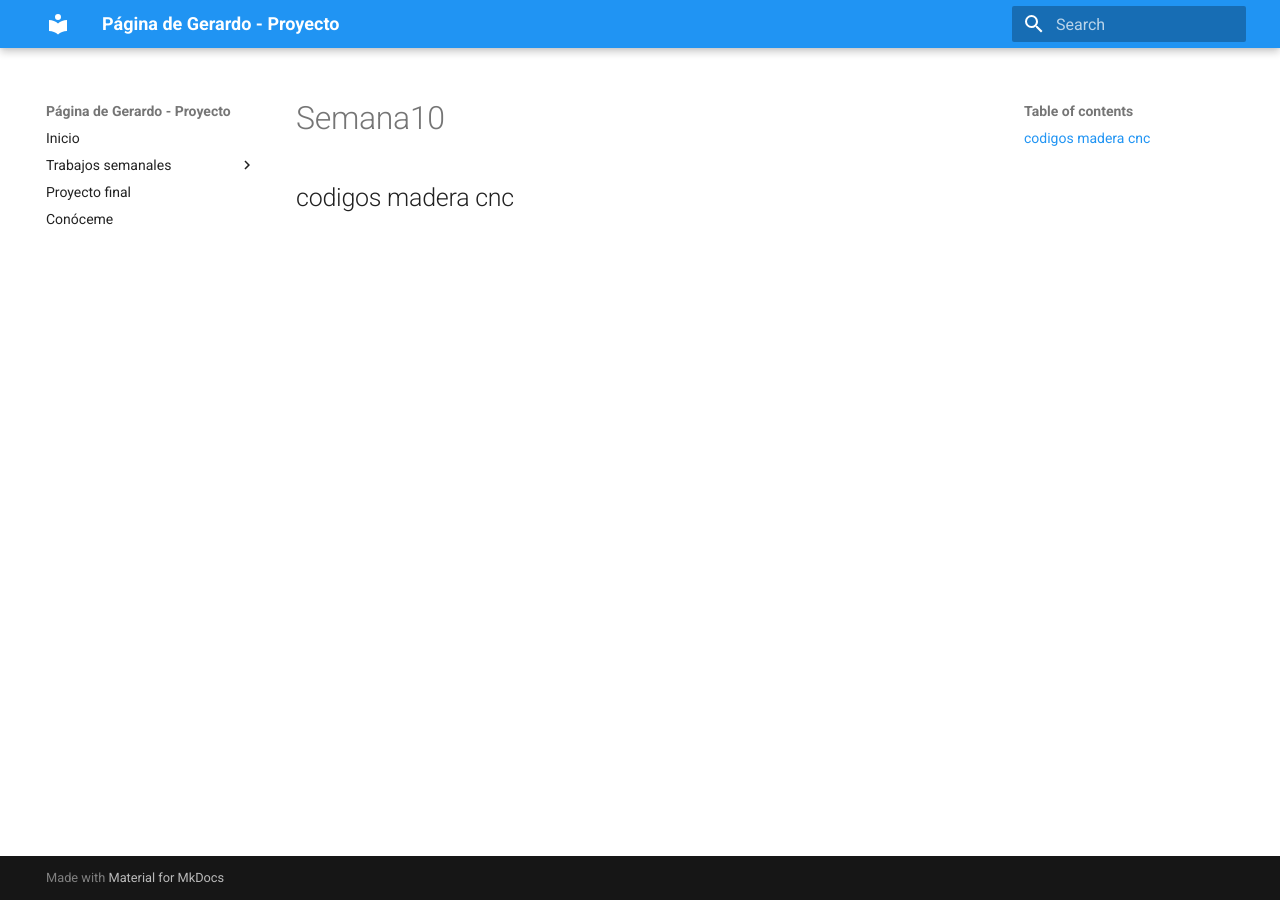
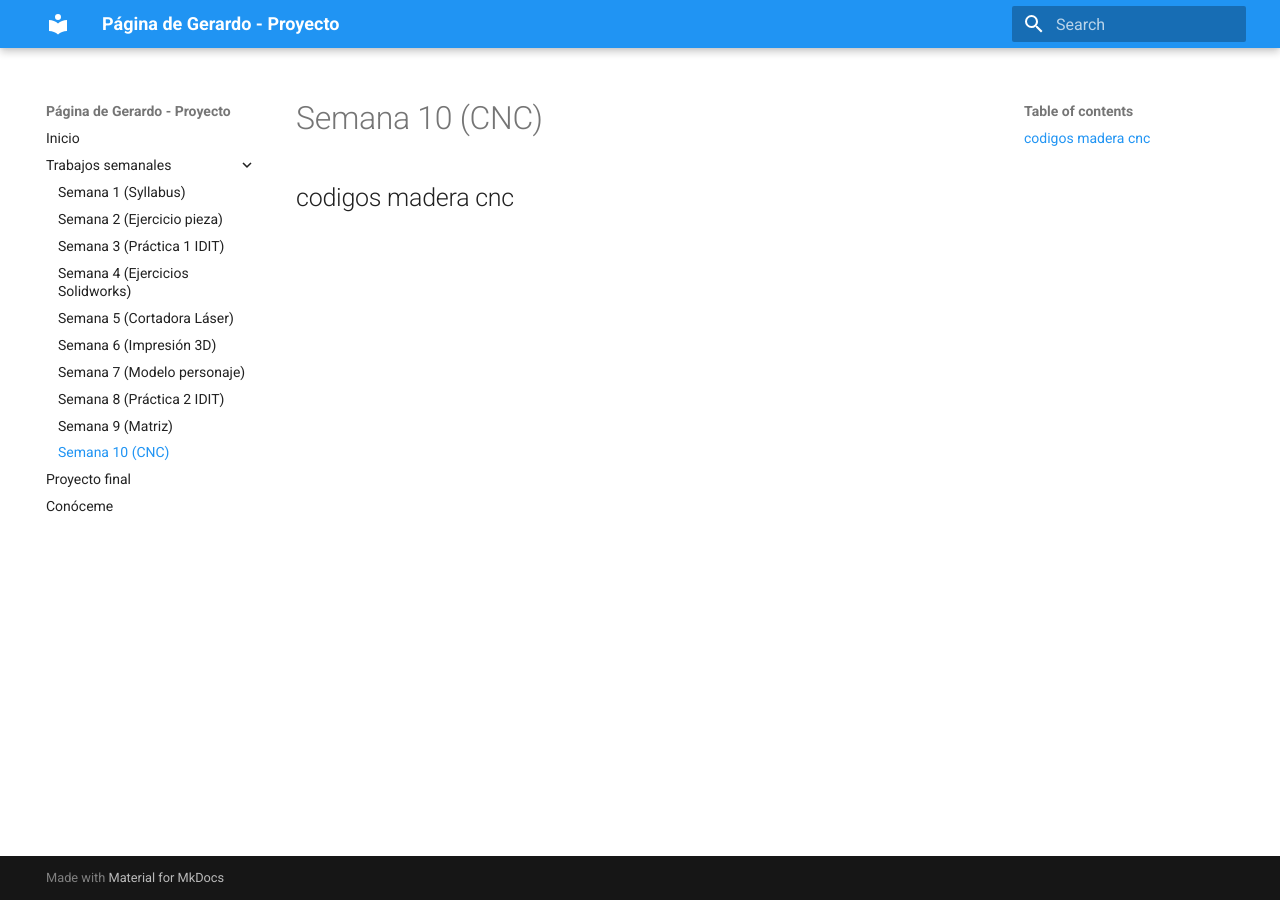
Before and after one commit to Gerardo-Esquivel/PortafolioProyecto, an MkDocs documentation site: the page built from docs/semana10.md, in a window 1280 px wide. Built offline with MkDocs 1.6.1 and Material for MkDocs 9.7.7, drawn with Linux system fonts in a browser that asks for light colours.

Commit message:
Update mkdocs.yml

```diff
--- a/mkdocs.yml
+++ b/mkdocs.yml
@@ -49,5 +49,7 @@ nav:
     - Semana 6 (Impresión 3D): semana6.md
     - Semana 7 (Modelo personaje): semana7.md
     - Semana 8 (Práctica 2 IDIT): semana8.md
+    - Semana 9 (Matriz): semana9.md
+    - Semana 10 (CNC): semana10.md
   - Proyecto final: proyecto.md
   - Conóceme: aboutme.md
```
